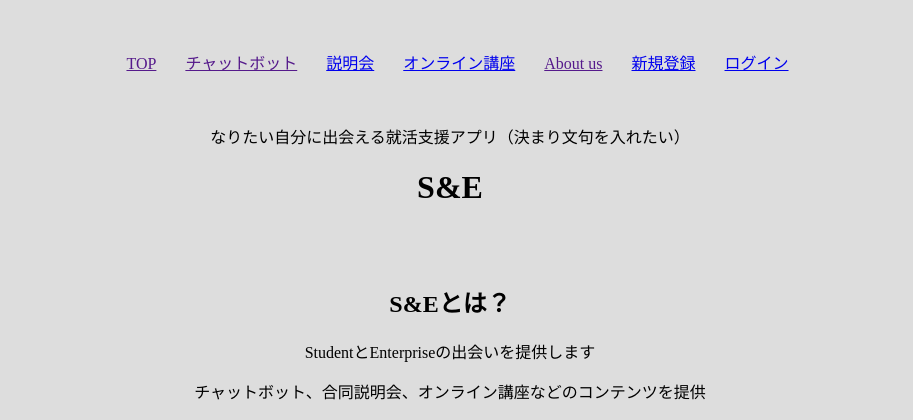
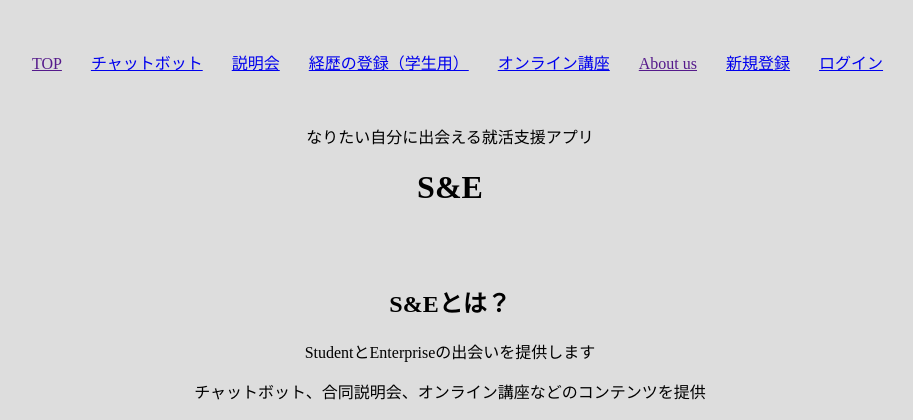
Before and after one commit to tanacchi/C-and-C-product, a Flask app: page / in a window 1280 px wide. Shown: the top 420 px of the page, without its empty margins (190-1103 px from the left). Run offline with Flask 2, Linux system fonts and the light colour scheme.

Commit message:
Adjust UX for demo

```diff
--- a/c_and_c/templates/index.html
+++ b/c_and_c/templates/index.html
@@ -25,8 +25,9 @@
       <div class="menu">
         <ul>
           <li><a href="" >TOP</a></li>
-          <li><a href="" >チャットボット</a></li>
+          <li><a href="https://kawakato2020-09-09.mybluemix.net/bot" >チャットボット</a></li>
           <li><a href="{{ url_for('list_briefing') }}" >説明会</a></li>
+          <li><a href="{{ url_for('create_history') }}" >経歴の登録（学生用）</a></li>
           <li><a href="{{ url_for('list_lectures') }}" >オンライン講座</a></li>
           <li><a href="" >About us</a></li>
           <li><a href="{{ url_for('register') }}" >新規登録</a></li>
@@ -34,7 +35,7 @@
         </ul>
       </div>
     </header>
-    <p>なりたい自分に出会える就活支援アプリ（決まり文句を入れたい）</p>
+    <p>なりたい自分に出会える就活支援アプリ</p>
     <h1>S&E</h1>
     <br>
     <br>
--- a/c_and_c/views.py
+++ b/c_and_c/views.py
@@ -71,7 +71,8 @@ def create_history():
         db.session.commit()
         print("History created.")
 
-    return redirect(url_for('root'))
+    # return redirect(url_for('root'))
+    return redirect(url_for('user_history'))
 
 
 @app.route('/history')
```
